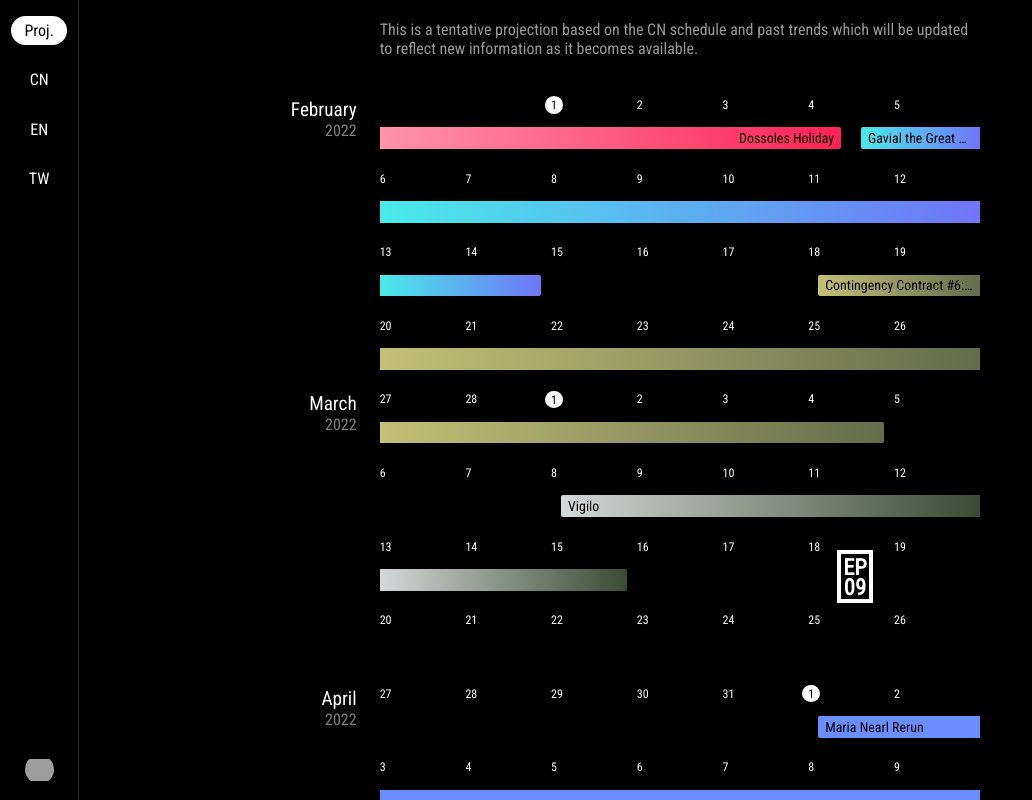
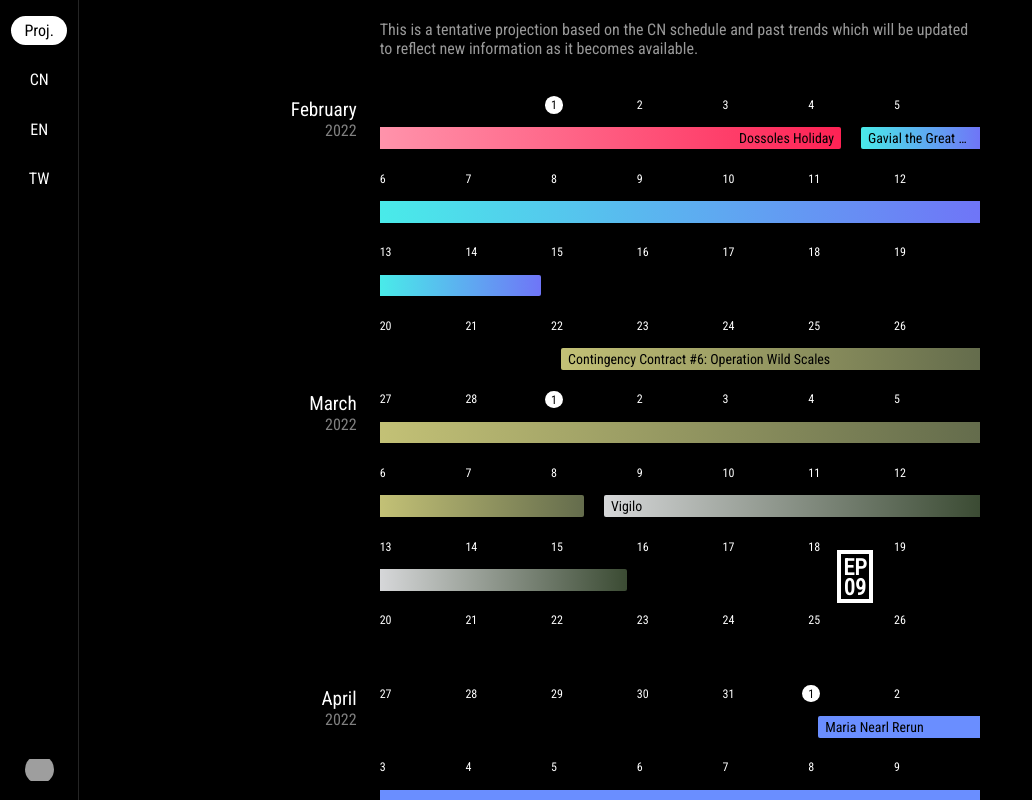
Before and after one commit to jaywyeee/arknights-calendar, a Svelte app: page / in a window 1280 px wide. Shown: the whole page, without its empty margins (0-1032 px from the left). Built offline with nearby package versions, Linux system fonts and the light colour scheme; grey boxes are pictures that could not be loaded; a web font is replaced by a local one.

Commit message:
Update future and CN schedules

```diff
--- a/src/data/events.json
+++ b/src/data/events.json
@@ -3,7 +3,7 @@
 		"2022": [
 			{ "start": [ 1, 28], "duration":  7, "event": "dh" },
 			{ "start": [ 2,  4], "duration": 10, "event": "gtgcr", "rerun": true },
-			{ "start": [ 2, 18], "duration": 14, "event": "cc6" },
+			{ "start": [ 2, 22], "duration": 14, "event": "cc6" },
 			{ "start": [ 3,  8], "duration":  7, "event": "v" },
 			{ "start": [ 4,  1], "duration": 10, "event": "mn", "rerun": true },
 			{ "start": [ 4, 15], "duration":  7, "event": "ps" },
@@ -12,7 +12,8 @@
 			{ "start": [ 6,  7], "duration": 10, "event": "mb", "rerun": true },
 			{ "start": [ 6, 21], "duration": 14, "event": "bti" },
 			{ "start": [ 7, 12], "duration": 10, "event": "wir", "rerun": true },
-			{ "start": [ 7, 26], "duration": 14, "event": "itw" }
+			{ "start": [ 7, 26], "duration": 14, "event": "itw" },
+			{ "start": [ 8, 16], "duration":  7, "event": "alsid" }
 		]
 	},
 	"cn": {
@@ -68,7 +69,8 @@
 		],
 		"2022": [
 			{ "start": [ 1, 10], "duration": 10, "event": "wir", "rerun": true },
-			{ "start": [ 1, 25], "duration": 14, "event": "itw" }
+			{ "start": [ 1, 25], "duration": 14, "event": "itw" },
+			{ "start": [ 2, 15], "duration":  7, "event": "alsid" }
 		]
 	},
 	"en": {
--- a/src/data/names.json
+++ b/src/data/names.json
@@ -1,5 +1,6 @@
 {
 	"af":    "Ancient Forge",
+	"alsid": "A Light Spark in Darkness",
 	"awitd": "A Walk in the Dust",
 	"bh":    "Beyond Here",
 	"bti":   "Break the Ice",
--- a/src/styles/_events.scss
+++ b/src/styles/_events.scss
@@ -2,6 +2,7 @@
 
 $list: (
 	("af",    (#B8B8B8 20%, #AC2021)),
+	("alsid", (#B8C1D9, #525A70)),
 	("awitd", (#DED9D3, #7594A6, #7B7B7B)),
 	("bh",    (#FB985D, #FBCE00)),
 	("bti",   (#D7E8FA, #7D8B98)),
@@ -24,7 +25,7 @@ $list: (
 	("hosf",  (#D9E6DF, #A4FDFD)),
 	("ic1",   (#FF8943)),
 	("is1",   (#76D6F7)),
-	("itw",   (#B79066, #D63D16)),
+	("itw",   (#E3A562, #F6624D)),
 	("mb",    (#EF776A)),
 	("mc1",   (#EEBD1F, #777578)),
 	("mn",    (#6A8EFF)),
```
